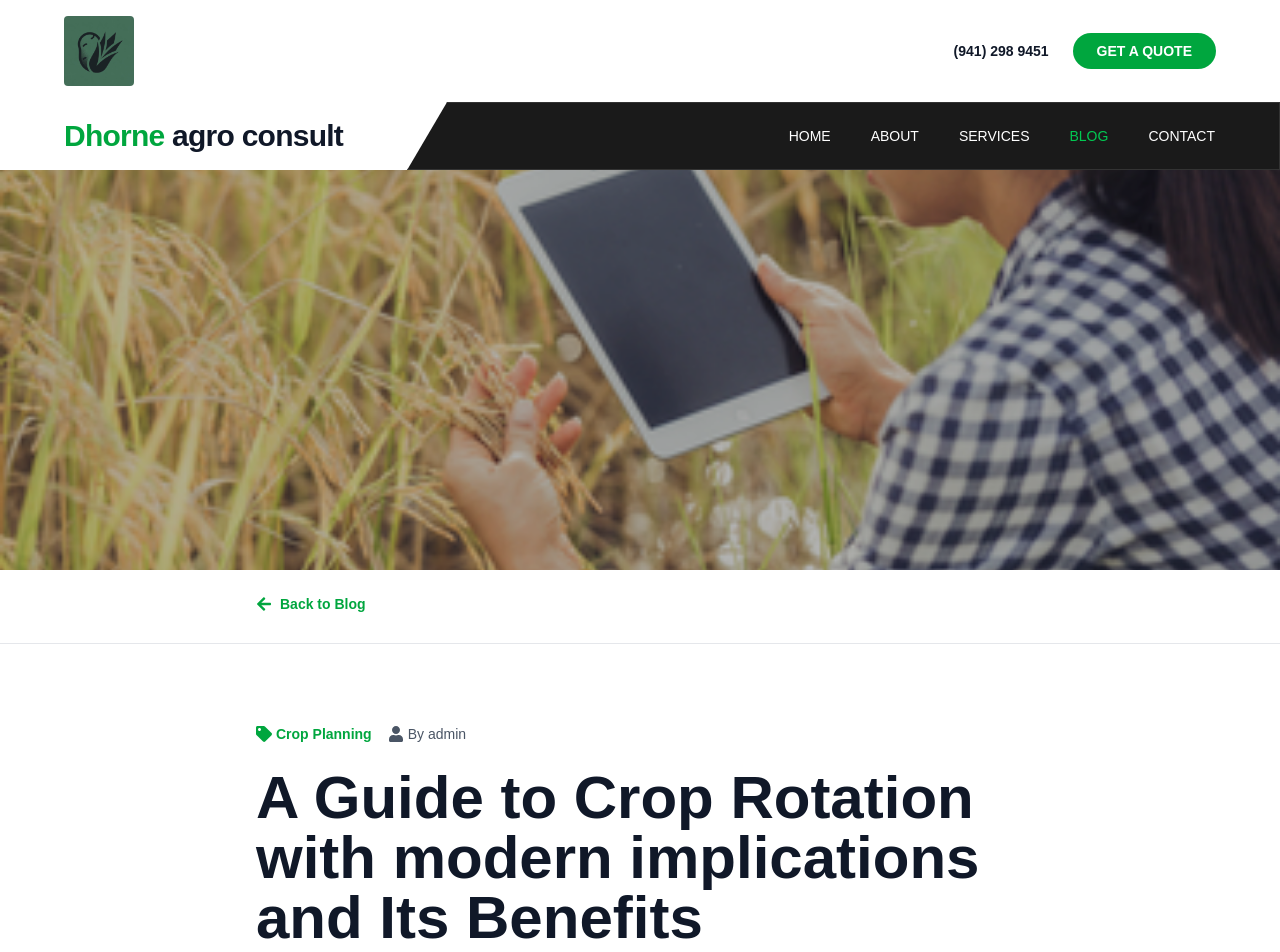
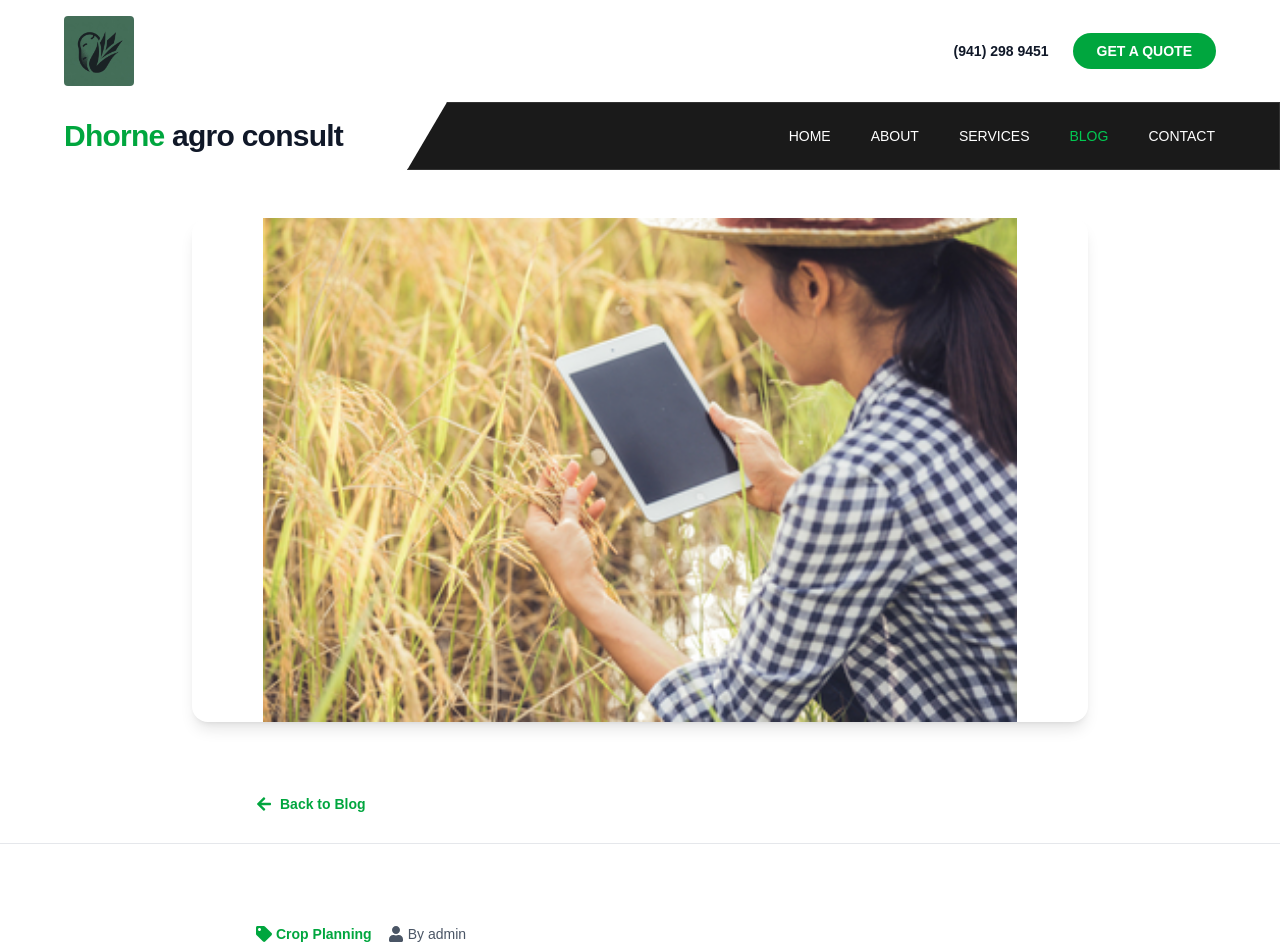
Before and after one commit to conflictonsions12/qwerty, a Next.js app: page /blog/1 in a window 1280 px wide. Shown: the top 952 px of the page. Built offline with nearby package versions, Linux system fonts and the light colour scheme.

Commit message:
Update page.js

```diff
--- a/src/app/blog/[id]/page.js
+++ b/src/app/blog/[id]/page.js
@@ -11,7 +11,7 @@ export async function generateStaticParams() {
 }
 
 export async function generateMetadata({ params }) {
-  const { id } = await params;
+  const { id } = params;
   const post = blogPosts.find((p) => String(p.id) === String(id));
 
   if (!post) {
@@ -27,7 +27,7 @@ export async function generateMetadata({ params }) {
 }
 
 export default async function BlogPost({ params }) {
-  const { id } = await params;
+  const { id } = params;
   const post = blogPosts.find((p) => String(p.id) === String(id));
 
   if (!post) {
@@ -40,16 +40,19 @@ export default async function BlogPost({ params }) {
 
   return (
     <>
-      {/* Hero Image */}
-       <section className="relative w-full h-[400px] overflow-hidden">
+      {/* ✅ Improved Hero Image (Centered, Not Stretched, Not Blurry) */}
+      <section className="py-12 px-6 lg:px-24 bg-white">
+        <div className="max-w-4xl mx-auto">
+          <div className="relative w-full aspect-[16/9] rounded-2xl overflow-hidden shadow-lg">
             <Image
               src={post.image}
               alt={post.title}
               fill
-          className="object-cover"
+              className="object-contain"
               priority
             />
-        <div className="absolute inset-0 bg-black/30" />
+          </div>
+        </div>
       </section>
 
       {/* Back Link */}
@@ -72,7 +75,9 @@ export default async function BlogPost({ params }) {
           <div className="flex flex-wrap gap-4 mb-6 text-sm text-gray-600">
             <div className="flex items-center gap-1">
               <FaTag className="w-4 h-4 text-green-600" />
-              <span className="font-semibold text-green-600">{post.category}</span>
+              <span className="font-semibold text-green-600">
+                {post.category}
+              </span>
             </div>
             <div className="flex items-center gap-1">
               <FaUser className="w-4 h-4" />
@@ -81,15 +86,16 @@ export default async function BlogPost({ params }) {
           </div>
 
           {/* Title */}
-          <h1 className="text-4xl md:text-6xl font-extrabold text-gray-900 mb-8">
+          <h1 className="text-4xl md:text-5xl font-extrabold text-gray-900 mb-8">
             {post.title}
           </h1>
 
-          {/* Content */}
+          {/* Excerpt */}
           <p className="text-gray-700 text-lg font-semibold mb-8">
             {post.excerpt}
           </p>
 
+          {/* Content */}
           <div
             className="prose prose-lg max-w-none text-gray-700 space-y-6"
             dangerouslySetInnerHTML={{ __html: post.content }}
@@ -111,7 +117,7 @@ export default async function BlogPost({ params }) {
             </Link>
           </div>
 
-          {/* Related */}
+          {/* Related Articles */}
           {relatedPosts.length > 0 && (
             <div className="border-t border-gray-200 pt-12 mt-12">
               <h3 className="text-2xl font-extrabold text-gray-900 mb-8">
```
Lines whose indentation alone changed are shown as unchanged.
